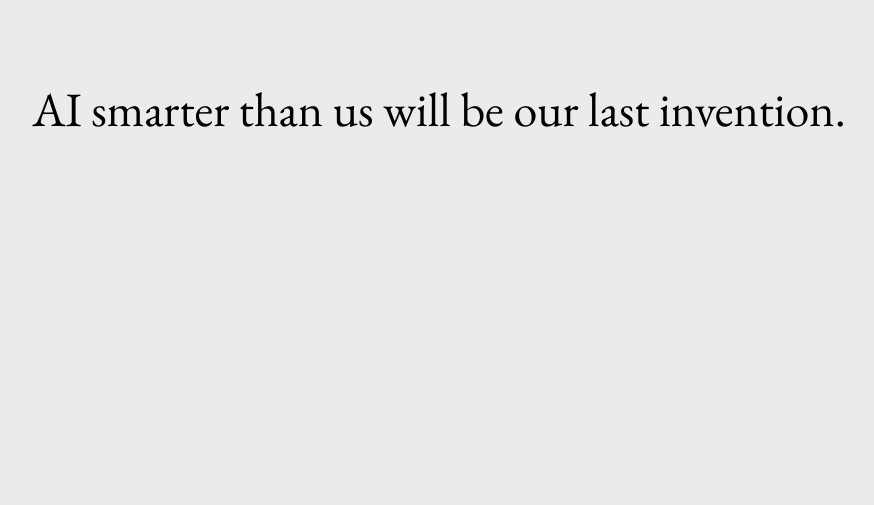
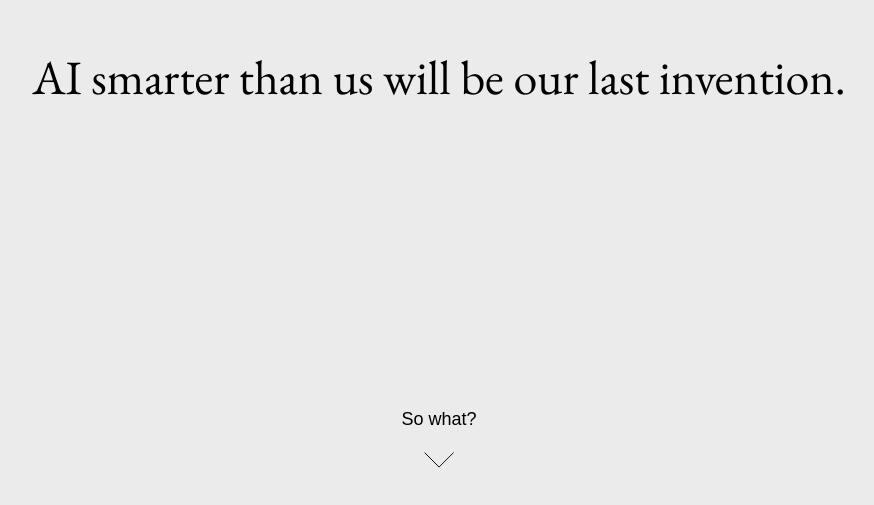
Before and after one commit to masonwang025/alignment-guide, a Next.js app: page / in a window 1280 px wide. Shown: the part 291-796 px from the top of the page, without its empty margins (201-1075 px from the left). Built offline with nearby package versions, Linux system fonts and the light colour scheme.

Commit message:
home screen animation in

```diff
--- a/package.json
+++ b/package.json
@@ -31,6 +31,7 @@
     "nextra-theme-docs": "latest",
     "react": "^18.2.0",
     "react-dom": "^18.2.0",
+    "react-type-animation": "^3.2.0",
     "sass": "^1.77.2",
     "tailwind-merge": "^2.3.0",
     "tailwindcss-animate": "^1.0.7"
--- a/src/pages/index.tsx
+++ b/src/pages/index.tsx
@@ -1,7 +1,8 @@
-import React from 'react';
+import React, { useState } from 'react';
 import Image from 'next/image';
 import Link from 'next/link';
 import { motion } from 'framer-motion';
+import { TypeAnimation } from 'react-type-animation';
 import Logo from '../components/global/Logo';
 import Section from '../components/home/Section';
 import Cursor from '../components/global/Cursor';
@@ -12,12 +13,16 @@ import graphic from '../assets/magnificent-grants-image.png';
 import ChevronDown from '../assets/icons/chevron-down.svg';
 
 export default function Index() {
+    const [typingComplete, setTypingComplete] = useState(false);
+
     return (
         <div className='custom-cursor'>
             <Cursor />
             <div className='snap-y snap-mandatory overflow-y-scroll w-screen h-screen scroll-smooth'>
-                <Section id='1' className='center-v'>
-                    <h1 className='font-serif lg:text-5xl text-4xl text-center'>AI smarter than us will be our last invention.</h1>
+                {/* ——————— SECTION 1 ——————— */}
+                <Section id='1' className='space-between'>
+                    <div />
+                    <TypeAnimation sequence={['AI smarter than us will be our last invention.', 500, () => setTypingComplete(true)]} cursor={false} speed={60} repeat={0} className='font-serif sm:text-5xl text-4xl text-center' />
                     {/* <p className='text-center pt-10 text-gray-500'>** i'm thinking of a cool hero i pwomise **</p> */}
                     {/* <motion.svg width='100%' height='auto' viewBox='0 0 1317 616' fill='none' xmlns='http://www.w3.org/2000/svg' preserveAspectRatio='xMidYMid meet' className='absolute top-0 w-full'>
                         <motion.path
@@ -30,8 +35,20 @@ export default function Index() {
                         />
                     </motion.svg> */}
                     {/* <Image src={graphic} alt='graphic' width={0} height={0} sizes='100vw' className='flex py-5' /> */}
+                    {typingComplete ? (
+                        <motion.a href='#2' className='flex flex-col vertical center-h' initial={{ opacity: 0, y: 20 }} animate={{ opacity: 1, y: 0 }} transition={{ duration: 1, ease: 'easeInOut' }}>
+                            <p className='text-lg pb-5 text-center'>So what?</p>
+                            <motion.div animate={{ y: [0, -5, 0] }} transition={{ repeat: Infinity, repeatType: 'loop', duration: 1 }} style={{ zIndex: 5 }}>
+                                <Image src={ChevronDown} alt='chevron-down' width={30} height={30} />
+                            </motion.div>
+                        </motion.a>
+                    ) : (
+                        <div style={{ height: 65 }} />
+                    )}
                 </Section>
-                <Section id='2' className='justify-between vertical center-h'>
+
+                {/* ——————— SECTION 2 ——————— */}
+                <Section id='2' className='space-between vertical center-h'>
                     <div />
                     <div className='flex flex-col vertical center-h space-y-10'>
                         <h1 className='font-serif lg:text-3xl text-2xl'>
@@ -48,7 +65,14 @@ export default function Index() {
                         </motion.div>
                     </a>
                 </Section>
+
+                {/* ——————— SECTION 3 ——————— */}
                 <Section id='3' className='center-v'>
+                    <h1 className='font-serif lg:text-5xl text-4xl'>What's this all about?</h1>
+                </Section>
+
+                {/* ——————— SECTION 4 ——————— */}
+                <Section id='4' className='center-v'>
                     <h1 className='font-serif text-5xl pb-5 text-center'>Blah blah</h1>
                     <div className='flex flex-col items-center justify-center space-y-5'>
                         <Link href='/quickstart'>
```
Also changed, not shown: 1 other file (tests, documents, lock files or other folders).
